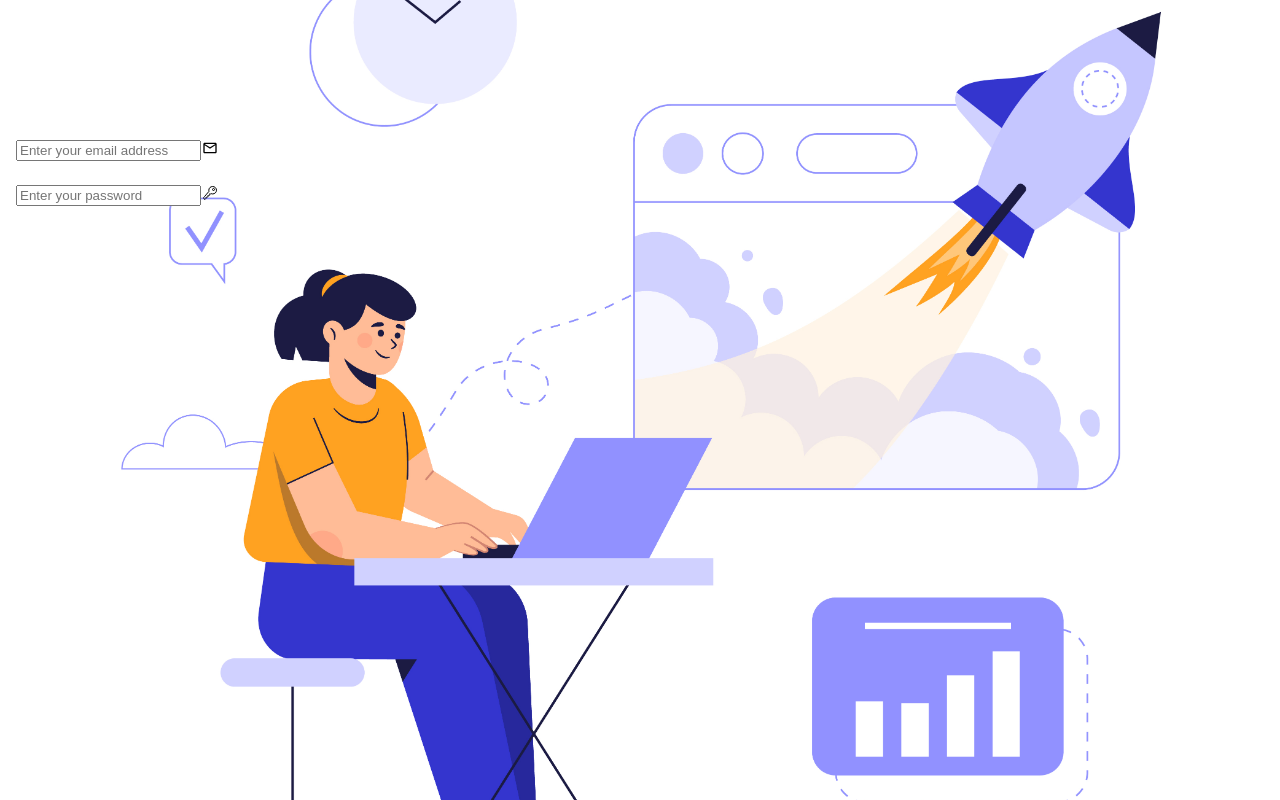
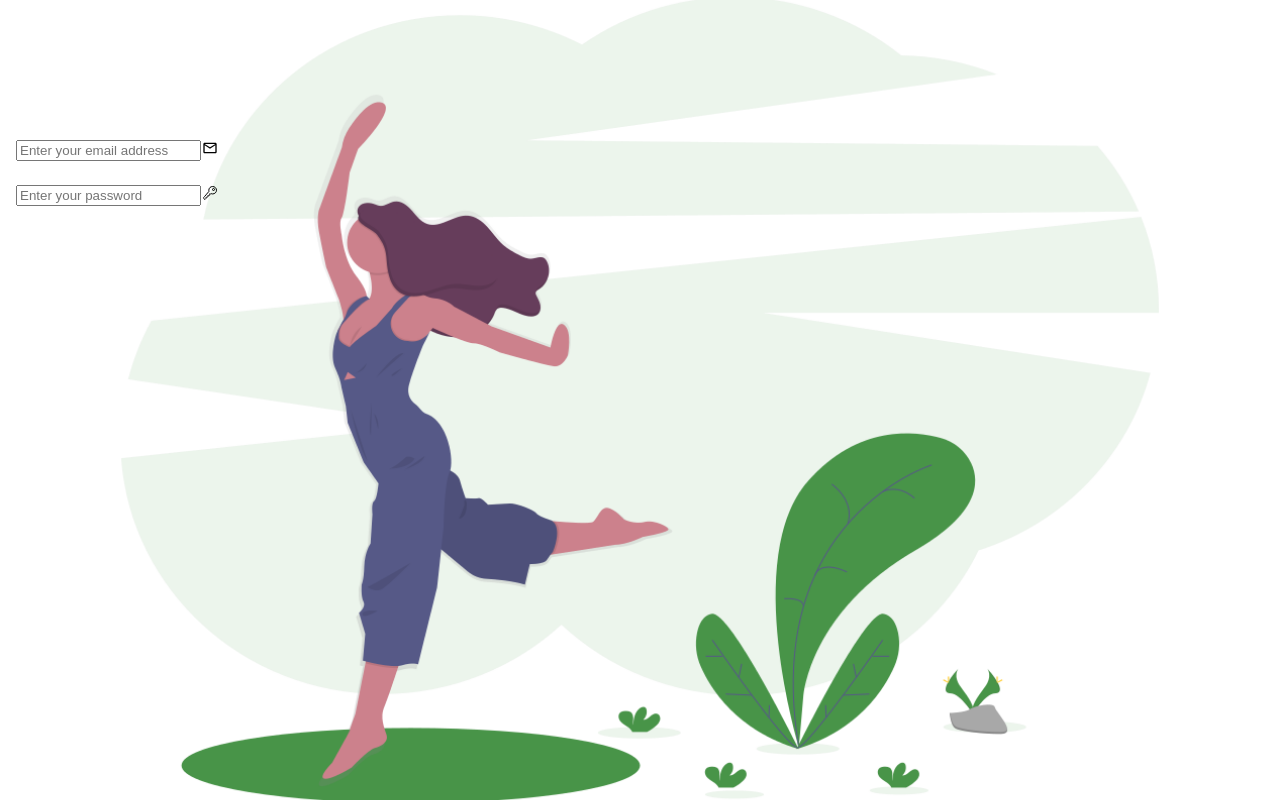
Before and after one commit to TsioryRasoloarijaona/environment, a Next.js app: page /login in a window 1280 px wide. Built offline with nearby package versions, Linux system fonts and the light colour scheme.

Commit message:
feat: login interface

```diff
--- a/app/login/page.tsx
+++ b/app/login/page.tsx
@@ -22,7 +22,7 @@ export default function page() {
       <HStack>
         <div className="relative w-full h-[90vh]">
           <Image
-            src={"/work.jpg"}
+            src={"/login-pic.png"}
             alt="svg"
             layout="fill"
             objectFit="cover"
@@ -54,7 +54,7 @@ export default function page() {
                   <Input type="password" placeholder="Enter your password" focusBorderColor="gray.400"/>
                 </InputGroup>
                 <p className="text-xs text-right text-gray-400 mt-2 mb-9">forgot password?</p>
-                <button className="w-full text-center bg-purple-primary py-3 font-bold text-white rounded-md" type="submit">sign in</button>
+                <button className="w-full text-center bg-green-btn py-3 font-bold text-white rounded-md" type="submit">sign in</button>
               </FormControl>
             </div>
           </div>
```
Also changed, not shown: public/login-pic.png (added).
